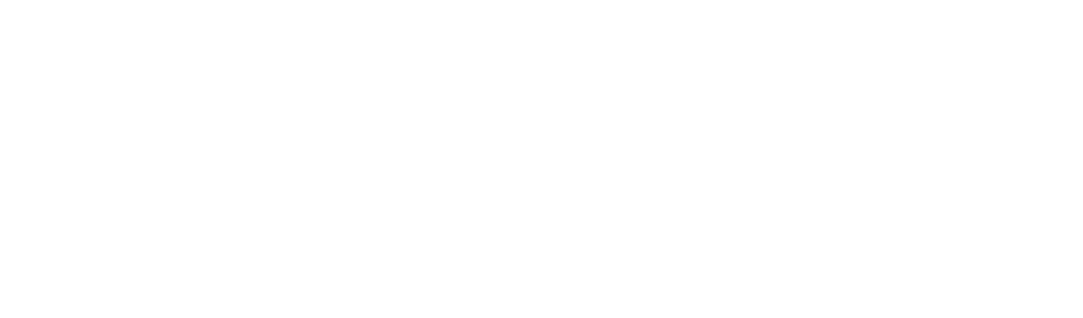
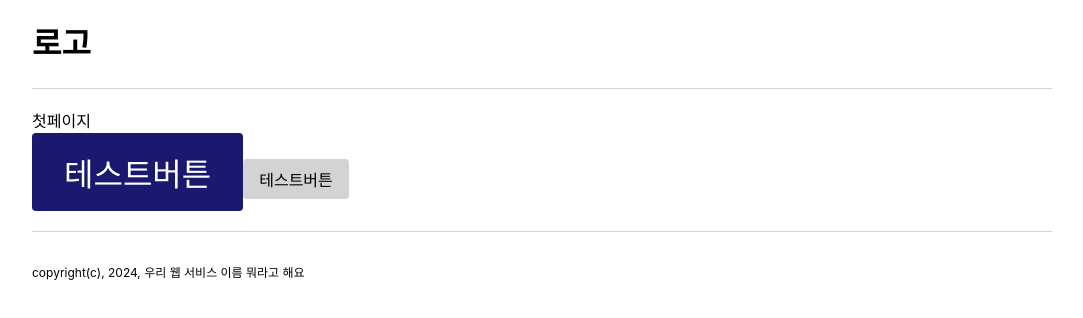
Before and after one commit to ypg2/ypg2_front, a React (Create React App) app: page / in a window 1280 px wide. Shown: the top 318 px of the page, without its empty margins (98-1181 px from the left). Built offline with nearby package versions, Linux system fonts and the light colour scheme.

Commit message:
feat: 레이아웃 및 테마 설정
레이아웃, 헤더와 푸터, 버튼, 테마 설정

```diff
--- a/src/App.tsx
+++ b/src/App.tsx
@@ -1,7 +1,34 @@
 import React from "react";
+import { RouterProvider, createBrowserRouter } from "react-router-dom";
+import Layout from "./components/layout/Layout";
+import { GlobalStyle } from "./style/global";
+import Home from "./pages/Home";
+import { Error } from "./components/common/Error";
+
+const routerList = [
+  {
+    path: "/",
+    element: <Home />,
+  },
+];
+
+const router = createBrowserRouter(
+  routerList.map((item) => {
+    return {
+      ...item,
+      element: <Layout>{item.element}</Layout>,
+      errorElement: <Error />,
+    };
+  })
+);
 
 function App() {
-  return <div className="App"></div>;
+  return (
+    <>
+      <GlobalStyle />
+      <RouterProvider router={router}></RouterProvider>
+    </>
+  );
 }
 
 export default App;
--- /dev/null
+++ b/src/components/common/Button.tsx
@@ -0,0 +1,46 @@
+import { styled } from "styled-components";
+import { ButtonScheme, ButtonSize, theme } from "../../style/theme";
+import { ReactNode } from "react";
+
+interface Props extends React.ButtonHTMLAttributes<HTMLButtonElement> {
+  children: ReactNode;
+  size: ButtonSize;
+  scheme: ButtonScheme;
+  disabled?: boolean;
+  isloading?: boolean; // 이미 버튼 눌러서 실행중이면 또 실행하지 않게
+}
+
+export default function Button({
+  children,
+  size,
+  scheme,
+  disabled,
+  isloading,
+  ...props
+}: Props) {
+  return (
+    <ButtonStyle
+      size={size}
+      scheme={scheme}
+      disabled={disabled}
+      isloading={isloading}
+      {...props}
+    >
+      {children}
+    </ButtonStyle>
+  );
+}
+
+const ButtonStyle = styled.button<Omit<Props, "children">>`
+  font-size: ${({ size }) => theme.button[size].fontSize};
+  padding: ${({ size }) => theme.button[size].padding};
+  color: ${({ scheme }) => theme.buttonScheme[scheme].color};
+  background-color: ${({ scheme }) =>
+    theme.buttonScheme[scheme].backgroundColor};
+  border: 0;
+  border-radius: ${theme.borderRadius.default};
+  opacity: ${({ disabled }) => (disabled ? 0.5 : 1)};
+  pointer-events: ${({ disabled }) =>
+    disabled ? "none" : "auto"}; // disabled면 non-clickable
+  cursor: ${({ disabled }) => (disabled ? "none" : "pointer")};
+`;
--- /dev/null
+++ b/src/components/common/Error.tsx
@@ -0,0 +1,17 @@
+import { useRouteError } from "react-router-dom";
+
+interface RouteError {
+  statusText?: string;
+  message?: string;
+}
+
+export const Error = () => {
+  const error = useRouteError() as RouteError;
+  return (
+    <div>
+      <h1>오류가 발생했습니다!</h1>
+      <p>다음과 같은 오류가 발생했습니다: </p>
+      <p>{error.statusText || error.message}</p>
+    </div>
+  );
+};
--- /dev/null
+++ b/src/components/common/Footer.tsx
@@ -0,0 +1,29 @@
+import styled from "styled-components";
+import { theme } from "../../style/theme";
+
+export default function Footer() {
+  return (
+    <FooterStyle>
+      <div className="copyright">
+        <p>copyright(c), 2024, 우리 웹 서비스 이름 뭐라고 해요</p>
+      </div>
+    </FooterStyle>
+  );
+}
+
+const FooterStyle = styled.footer`
+  width: 100%;
+  margin: 0 auto;
+  max-width: ${theme.layout.width.large};
+  border-top: 1px solid ${theme.color.background};
+  padding: 20px 0;
+  display: flex;
+  justify-content: space-between;
+  align-items: center;
+
+  .copyright {
+    p {
+      font-size: 0.75rem;
+    }
+  }
+`;
--- /dev/null
+++ b/src/components/common/Header.tsx
@@ -0,0 +1,21 @@
+import styled from "styled-components";
+import { theme } from "../../style/theme";
+
+export default function Header() {
+  return (
+    <HeaderStyle>
+      <h1 className="logo">로고</h1>
+    </HeaderStyle>
+  );
+}
+
+const HeaderStyle = styled.footer`
+  width: 100%;
+  margin: 0 auto;
+  max-width: ${theme.layout.width.large};
+  border-bottom: 1px solid ${theme.color.background};
+  padding: 20px 0;
+  display: flex;
+  justify-content: space-between;
+  align-items: center;
+`;
--- /dev/null
+++ b/src/components/layout/Layout.tsx
@@ -0,0 +1,26 @@
+import { ReactNode } from "react";
+import styled from "styled-components";
+import Header from "../common/Header";
+import Footer from "../common/Footer";
+import { theme } from "../../style/theme";
+
+interface LayoutProps {
+  children: ReactNode;
+}
+
+export default function Layout({ children }: LayoutProps) {
+  return (
+    <>
+      <Header />
+      <LayoutStyle>{children}</LayoutStyle>
+      <Footer />
+    </>
+  );
+}
+
+const LayoutStyle = styled.div`
+  width: 100%;
+  max-width: ${theme.layout.width.large};
+  margin: 0 auto;
+  padding: 20px 0;
+`;
--- /dev/null
+++ b/src/models/user.model.ts
@@ -0,0 +1,6 @@
+export interface User {
+  id: number;
+  username: string;
+  email: string;
+  password: string;
+}
--- /dev/null
+++ b/src/pages/Home.tsx
@@ -0,0 +1,18 @@
+import styled from "styled-components";
+import Button from "../components/common/Button";
+
+export default function Home() {
+  return (
+    <HomeStyle>
+      <div>첫페이지</div>
+      <Button size="large" scheme="primary">
+        테스트버튼
+      </Button>
+      <Button size="medium" scheme="normal">
+        테스트버튼
+      </Button>
+    </HomeStyle>
+  );
+}
+
+const HomeStyle = styled.div``;
--- /dev/null
+++ b/src/style/global.ts
@@ -0,0 +1,17 @@
+import { createGlobalStyle } from "styled-components";
+import "sanitize.css";
+
+export const GlobalStyle = createGlobalStyle`
+    body{
+        margin: 0;
+        padding: 0;
+        background-color: white;
+    }
+    h1{
+        margin: 0;
+    }
+
+    *{
+        color: black;
+    }
+`;
--- /dev/null
+++ b/src/style/theme.ts
@@ -0,0 +1,99 @@
+export type HeadingSize = "large" | "medium" | "small";
+export type ColorKey =
+  | "primary"
+  | "secondary"
+  | "third"
+  | "background"
+  | "border"
+  | "text";
+export type ButtonSize = "large" | "medium" | "small";
+export type ButtonScheme = "primary" | "normal" | "like";
+export type LayoutWidth = "large" | "medium" | "small";
+
+interface Theme {
+  color: Record<ColorKey, string>;
+  heading: {
+    [key in HeadingSize]: {
+      fontSize: string;
+    };
+  };
+  button: {
+    [key in ButtonSize]: {
+      fontSize: string;
+      padding: string;
+    };
+  };
+  buttonScheme: {
+    [key in ButtonScheme]: {
+      color: string;
+      backgroundColor: string;
+    };
+  };
+  borderRadius: {
+    default: string;
+  };
+  layout: {
+    width: {
+      [key in LayoutWidth]: string;
+    };
+  };
+}
+export const theme: Theme = {
+  color: {
+    primary: "#ff5800",
+    background: "lightgray",
+    secondary: "#5f5f5f",
+    third: "green",
+    border: "grey",
+    text: "black",
+  },
+  heading: {
+    large: {
+      fontSize: "2rem",
+    },
+    medium: {
+      fontSize: "1.5rem",
+    },
+    small: {
+      fontSize: "1rem",
+    },
+  },
+  button: {
+    large: {
+      fontSize: "2rem",
+      padding: "1rem 2rem",
+    },
+    medium: {
+      fontSize: "1rem",
+      padding: "0.5rem 1rem",
+    },
+    small: {
+      fontSize: "0.75rem",
+      padding: "0.25rem 0.5rem",
+    },
+  },
+  buttonScheme: {
+    primary: {
+      color: "white",
+      backgroundColor: "midnightblue",
+    },
+    normal: {
+      color: "black",
+      backgroundColor: "lightgray",
+    },
+    like: {
+      color: "white",
+      backgroundColor: "coral",
+    },
+  },
+  borderRadius: {
+    default: "4px",
+  },
+  layout: {
+    width: {
+      large: "1020px",
+      medium: "760px",
+      small: "320px",
+    },
+  },
+};
```
Also changed, not shown: package.json (+7 -1 lines), tsconfig.json (+3 -8 lines), 1 other file (tests, documents, lock files or other folders).
